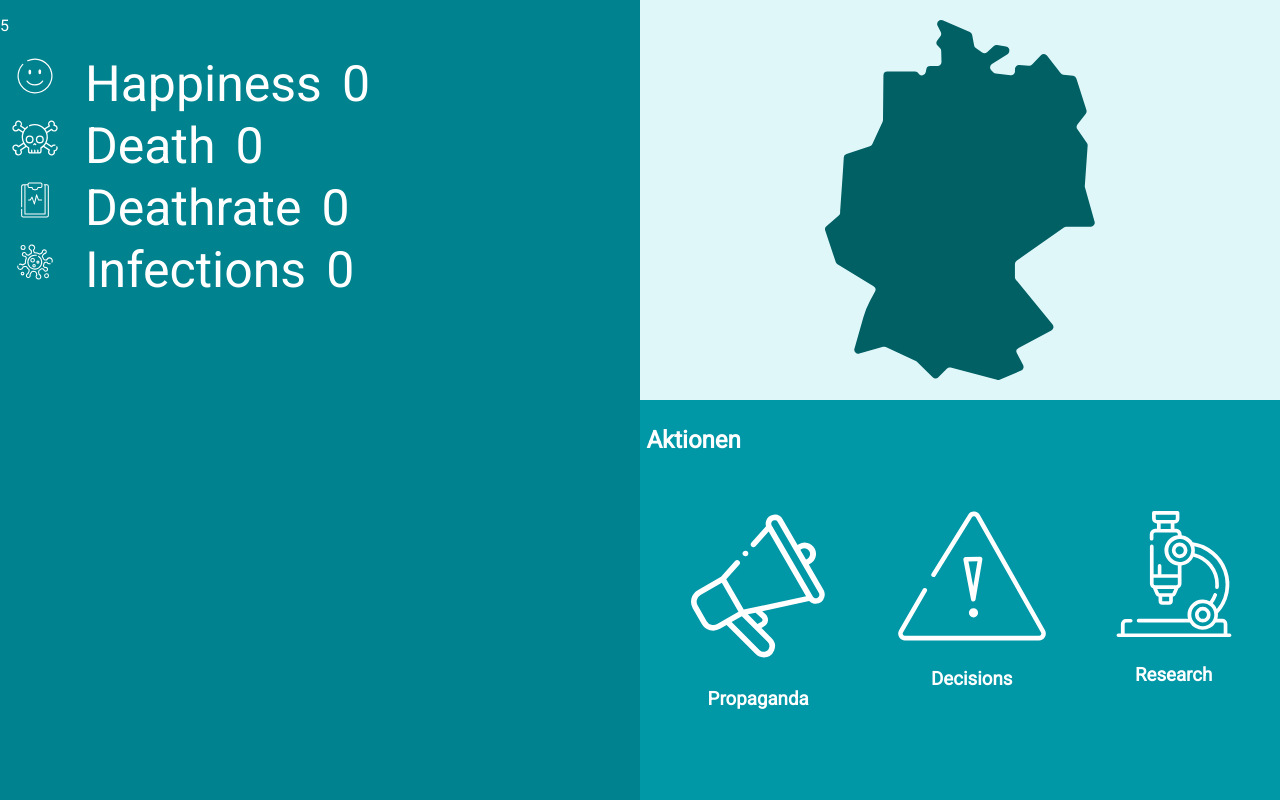
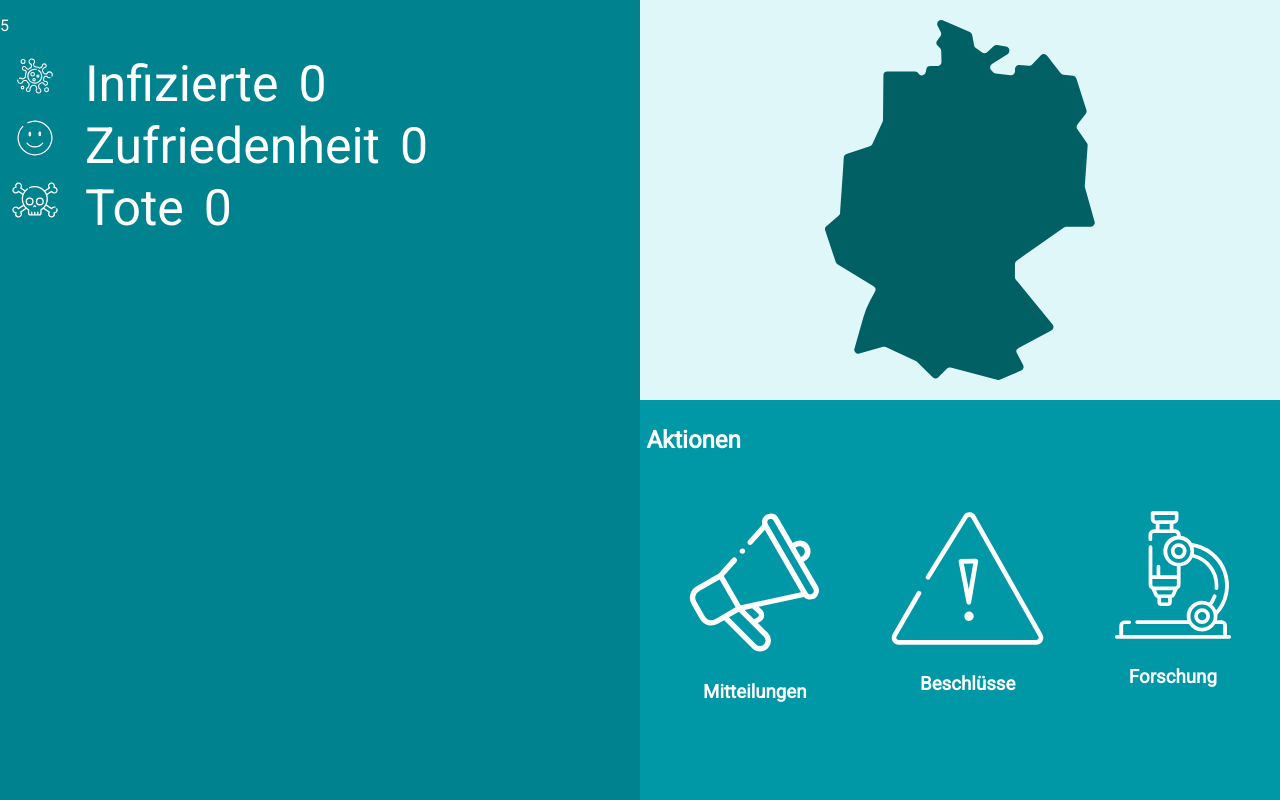
Before and after one commit to Corfus/prevent-corona, an Angular app: page /game in a window 1280 px wide. Built offline with nearby package versions, Linux system fonts and the light colour scheme.

Commit message:
german translation

```diff
--- a/src/app/components/common/action-bar/action-bar.component.html
+++ b/src/app/components/common/action-bar/action-bar.component.html
@@ -1,5 +1,5 @@
 <div>
-  <app-image-button image="propaganda" text="Propaganda" (clicked)="propagandaClicked()"></app-image-button>
-  <app-image-button image="decisions" text="Decisions" (clicked)="decisionsClicked()"></app-image-button>
-  <app-image-button image="research" text="Research" (clicked)="researchClicked()"></app-image-button>
+  <app-image-button image="propaganda" text="Mitteilungen" (clicked)="propagandaClicked()"></app-image-button>
+  <app-image-button image="decisions" text="Beschlüsse" (clicked)="decisionsClicked()"></app-image-button>
+  <app-image-button image="research" text="Forschung" (clicked)="researchClicked()"></app-image-button>
 </div>
--- a/src/app/components/common/value-table/value-table.component.html
+++ b/src/app/components/common/value-table/value-table.component.html
@@ -1,7 +1,6 @@
 <ng-container *ngIf="extractData(gameState) as data">
   <p>{{data.tick}}</p>
-  <app-status-value name="Happiness" [value]="data.happiness" icon="happiness"></app-status-value>
-  <app-status-value name="Death" [value]="data.deaths" icon="death"></app-status-value>
-  <app-status-value name="Deathrate" [value]="data.deathrate" icon="deathrate"></app-status-value>
-  <app-status-value name="Infections" [value]="data.infected" icon="infections"></app-status-value>
+  <app-status-value name="Infizierte" [value]="data.infected" icon="infections"></app-status-value>
+  <app-status-value name="Zufriedenheit" [value]="data.happiness" icon="happiness"></app-status-value>
+  <app-status-value name="Tote" [value]="data.deaths" icon="death"></app-status-value>
 </ng-container>
```
